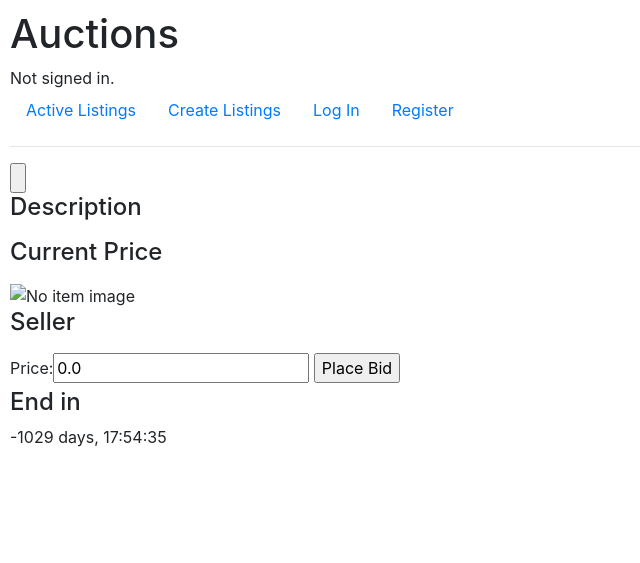
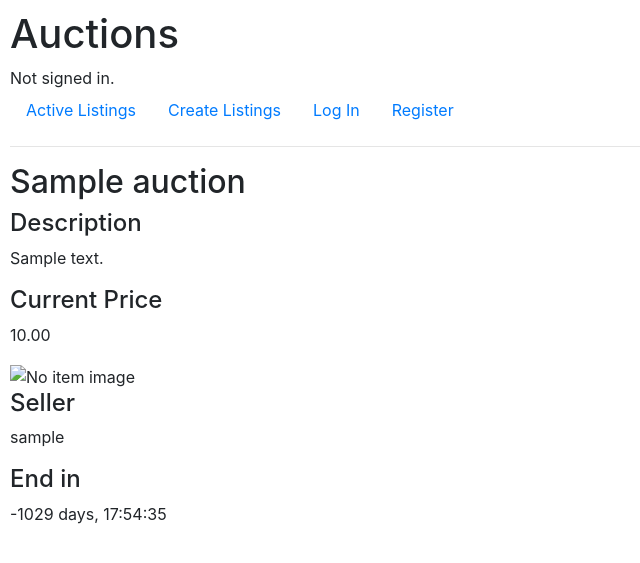
Before and after one commit to juste-sebastien/commerce, a Django app: page /listings/1 in a window 1280 px wide. Shown: the top 563 px of the page, without its empty margins (0-640 px from the left). Run offline with Django 3.2, Linux system fonts and the light colour scheme; tables that the repository leaves empty hold one stand-in row (Sample ...); some libraries are stand-ins or nearby versions.

Commit message:
fix bug bid / add watchlist / begin close_auction

```diff
--- a/auctions/templates/auctions/current_listing.html
+++ b/auctions/templates/auctions/current_listing.html
@@ -5,26 +5,30 @@
         <p>Error!</p>
     {% endif %}
     <div>
-        <h2>{{ title }}</h2>
-        {% if user != auction_user %}
+        <h2>{{ auction.title }}</h2>
+        {% if user in users and user.id != auction.user %}
             <form method="POST">
                 {% csrf_token %}
-                {{ watchlist_form }}
                 <input type="submit" name="watch" value="{{ watchlist_text }}" />
             </form>
         {% endif %}
         <h4>Description</h4>
-        <p>{{ description }}</p>
+        <p>{{ auction.description }}</p>
         <h4>Current Price</h4>
-        <p>{{ price }}</p>
+        <p>{{ auction.price }}</p>
         <img scr="{{ image }}" alt="No item image" />
         <h4>Seller</h4>
-        <p>{{ auction_user }}</p>
-        {% if user != auction_user %}
+        <p>{{ auction.user }}</p>
+        {% if user in users and user.id != auction.user %}
             <form method="POST">
                 {% csrf_token %}
                 {{ bid_form }}
                 <input type="submit" name="bid" value="Place Bid" />
+            </form>
+        {% elif user.id == auction.user %}
+            <form action="{% url 'close_listing' auction.id %}" method="POST">
+                {% csrf_token %}
+                <input type="submit" name="close" value="Close Auction" />
             </form>
         {% endif %}
         <h4>End in</h4>
--- a/auctions/templates/auctions/layout.html
+++ b/auctions/templates/auctions/layout.html
@@ -25,6 +25,9 @@
             </li>
             {% if user.is_authenticated %}
                 <li class="nav-item">
+                    <a class="nav-link" href="{% url 'watchlist' %}">Watchlist</a>
+                </li>
+                <li class="nav-item">
                     <a class="nav-link" href="{% url 'logout' %}">Log Out</a>
                 </li>
             {% else %}
```
Also changed, not shown: auctions/templates/auctions/watchlist.html (added, +28 -0 lines).
